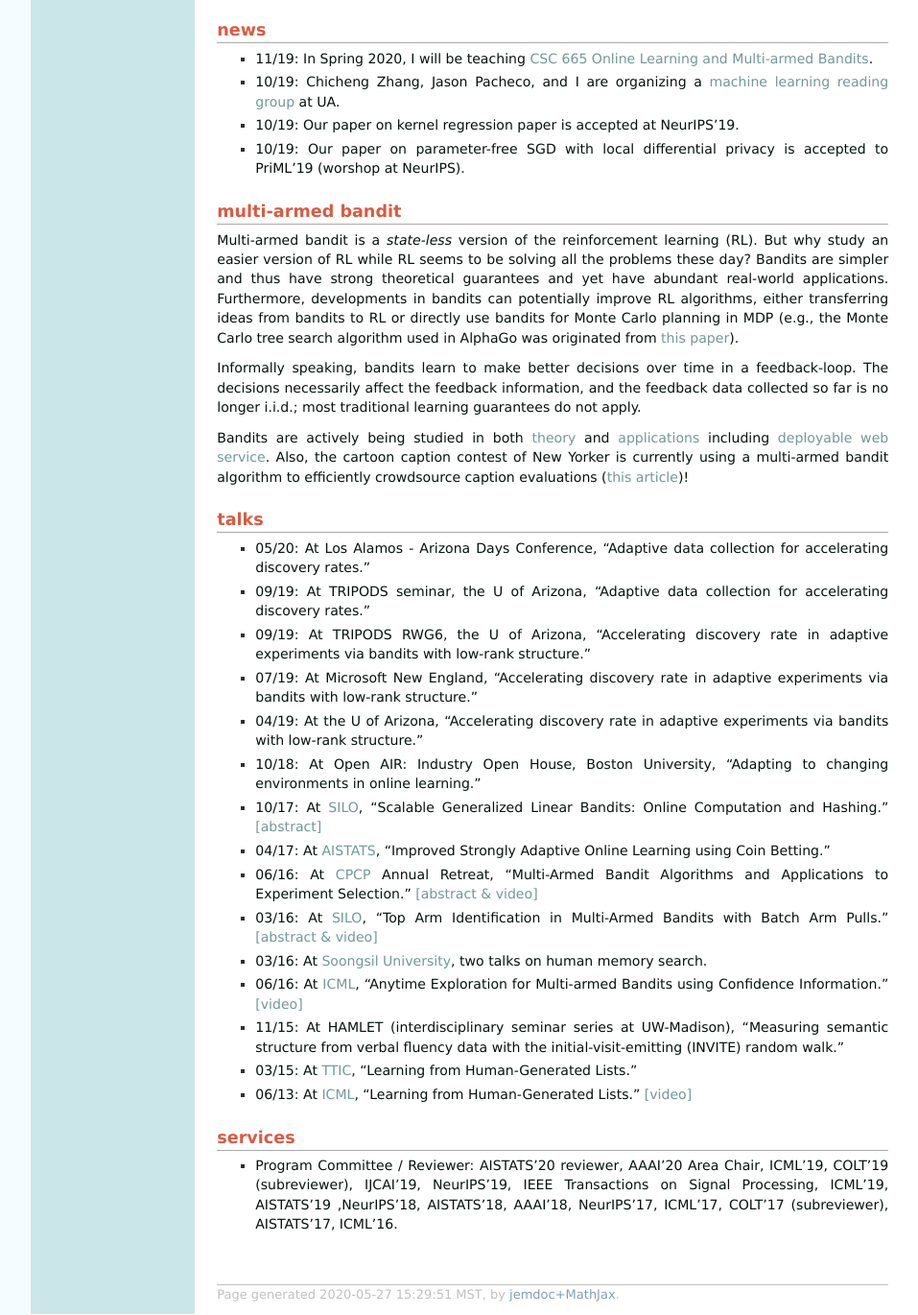
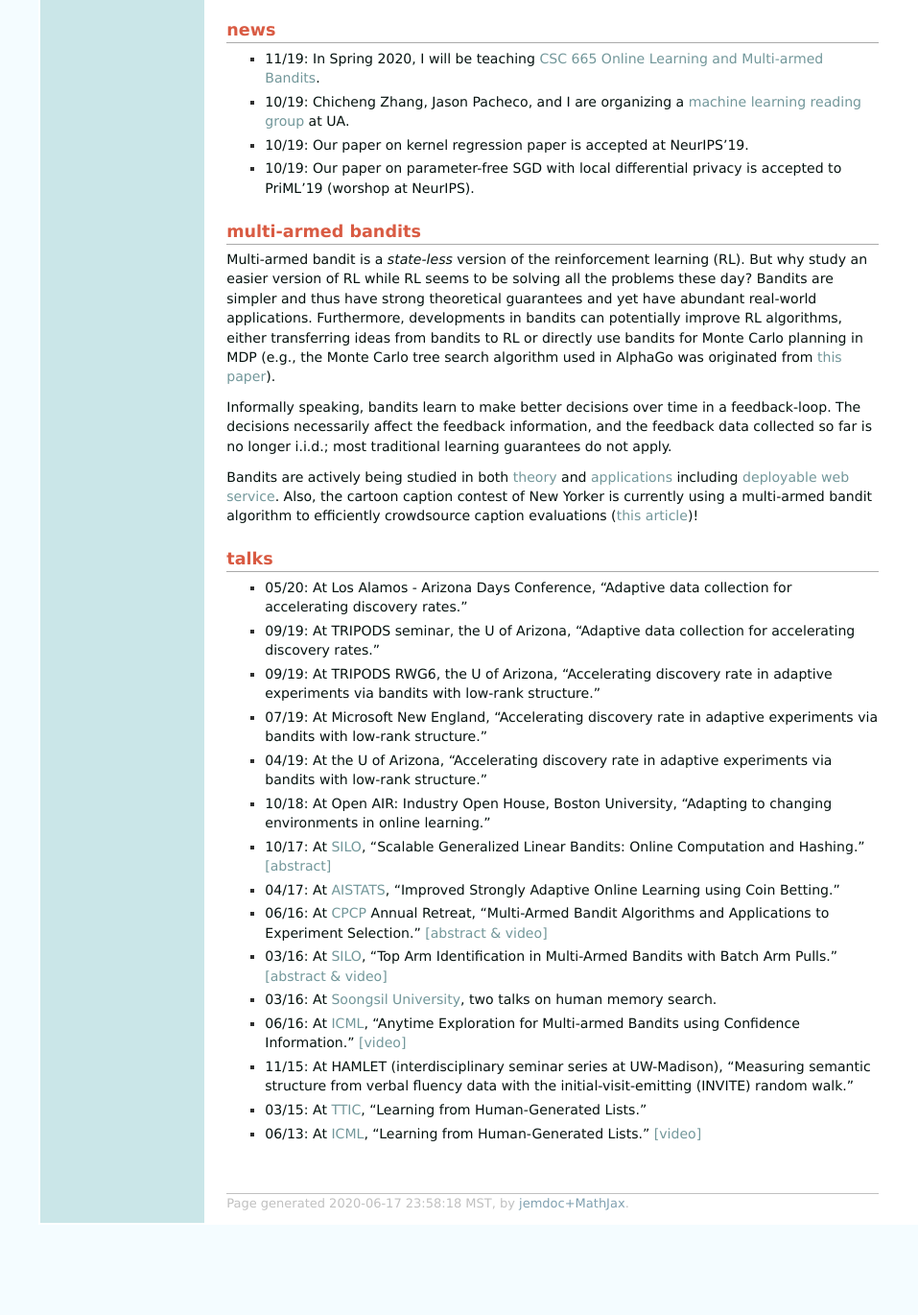
Before and after one commit to kwangsungjun/kwangsungjun.github.io, a plain HTML site: page index.html in a window 1280 px wide. Shown: the part 413-1783 px from the top of the page at 96% size, without its empty margins (140-1097 px from the left). After the commit the page ends 1697 px from the top, so only its background shows below. Drawn offline with Linux system fonts and the light colour scheme; a web font is replaced by a local one.

Commit message:
spacing adjustment

```diff
--- a/index.html
+++ b/index.html
@@ -37,7 +37,7 @@ Computer Science</br>
 Statistics GIDP, Applied Math GIDP (affiliated)</br>
 University of Arizona</br></p>
 <p>kjun å† cs ∂ø† arizona ∂ø† edu</br>
-746 Gould-Simpson, 1040 E. 4th St., Tucson, AZ 85721, USA </br>
+746 Gould-Simpson, 1040 E. 4th St., Tucson, AZ 85721 </br>
 <a href="https://scholar.google.com/citations?user=VgvC7o8AAAAJ&amp;hl=en" target=&ldquo;blank&rdquo;>Google scholar</a></br>
 <a href="./data/kjun-cv.pdf" target=&ldquo;blank&rdquo;>CV</a></p>
 </td></tr></table>
@@ -57,7 +57,7 @@ Before then, I spent 9 years at UW-Madison for a PhD degree with <a href="http:/
 <li><p>10/19: Our paper on parameter-free SGD with local differential privacy is accepted to PriML&rsquo;19 (worshop at NeurIPS).</p>
 </li>
 </ul>
-<h2>multi-armed bandit</h2>
+<h2>multi-armed bandits</h2>
 <p>Multi-armed bandit is a <i>state-less</i> version of the reinforcement learning (RL).
 But why study an easier version of RL while RL seems to be solving all the problems these day?
 Bandits are simpler and thus have strong theoretical guarantees and yet have abundant real-world applications.
@@ -99,14 +99,9 @@ Also, the cartoon caption contest of New Yorker is currently using a multi-armed
 <li><p>06/13: At <a href="http://icml.cc/2013/?page_id=47" target=&ldquo;blank&rdquo;>ICML</a>, &ldquo;Learning from Human-Generated Lists.&rdquo; <a href="http://techtalks.tv/talks/learning-from-human-generated-lists/58261/" target=&ldquo;blank&rdquo;>[video]</a></p>
 </li>
 </ul>
-<h2>services</h2>
-<ul>
-<li><p>Program Committee / Reviewer: AISTATS&rsquo;20 reviewer, AAAI&rsquo;20 Area Chair, ICML&rsquo;19, COLT&rsquo;19 (subreviewer), IJCAI&rsquo;19, NeurIPS&rsquo;19, IEEE Transactions on Signal Processing, ICML&rsquo;19, AISTATS&rsquo;19 ,NeurIPS&rsquo;18, AISTATS&rsquo;18, AAAI&rsquo;18, NeurIPS&rsquo;17, ICML&rsquo;17, COLT&rsquo;17 (subreviewer), AISTATS&rsquo;17, ICML&rsquo;16.</p>
-</li>
-</ul>
 <div id="footer">
 <div id="footer-text">
-Page generated 2020-05-27 15:29:51 MST, by <a href="https://github.com/wsshin/jemdoc_mathjax" target="blank">jemdoc+MathJax</a>.
+Page generated 2020-06-17 23:58:18 MST, by <a href="https://github.com/wsshin/jemdoc_mathjax" target="blank">jemdoc+MathJax</a>.
 </div>
 </div>
 </td>
--- a/jemdoc.css
+++ b/jemdoc.css
@@ -113,7 +113,7 @@ body {
     background: white;
     text-align: left;
     vertical-align: top;
-    width: 700px;
+    width: 680px;
 }
 
 #layout-menu a {
@@ -220,11 +220,12 @@ h3 {
 	border-bottom: none;
 }
 
-p {
+p { /* adjust justify here*/
 	margin-top: 0.0em;
 	margin-bottom: 0.8em;
 	padding: 0;
-  text-align: justify;
+/*  text-align: justify;*/
+  text-align: left;
   color: var(--content-text);
 }
 
```
Also changed, not shown: personal.html (+1 -1 lines), publication.html (+1 -1 lines), teaching.html (+1 -1 lines), 1 other file.
